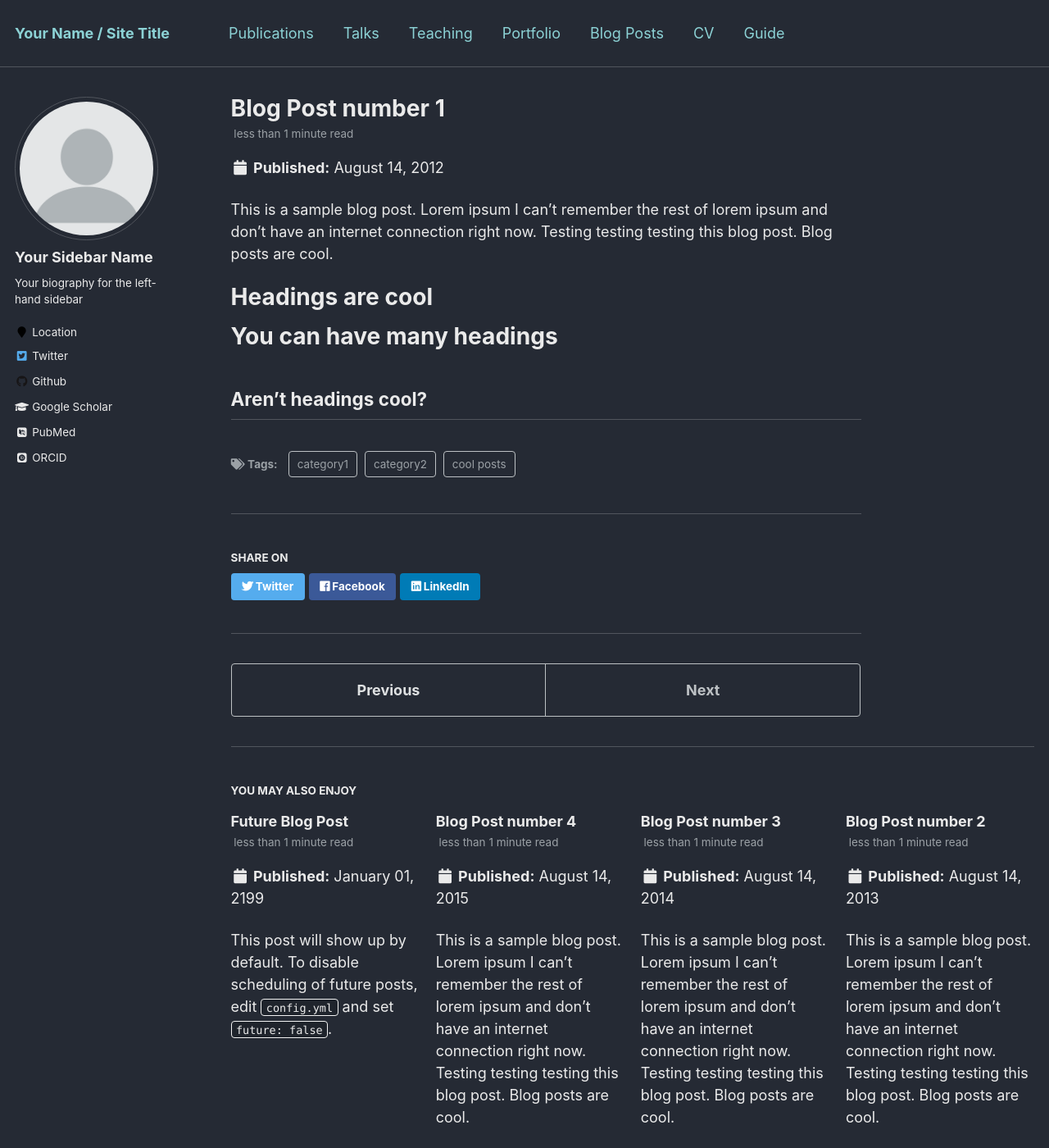
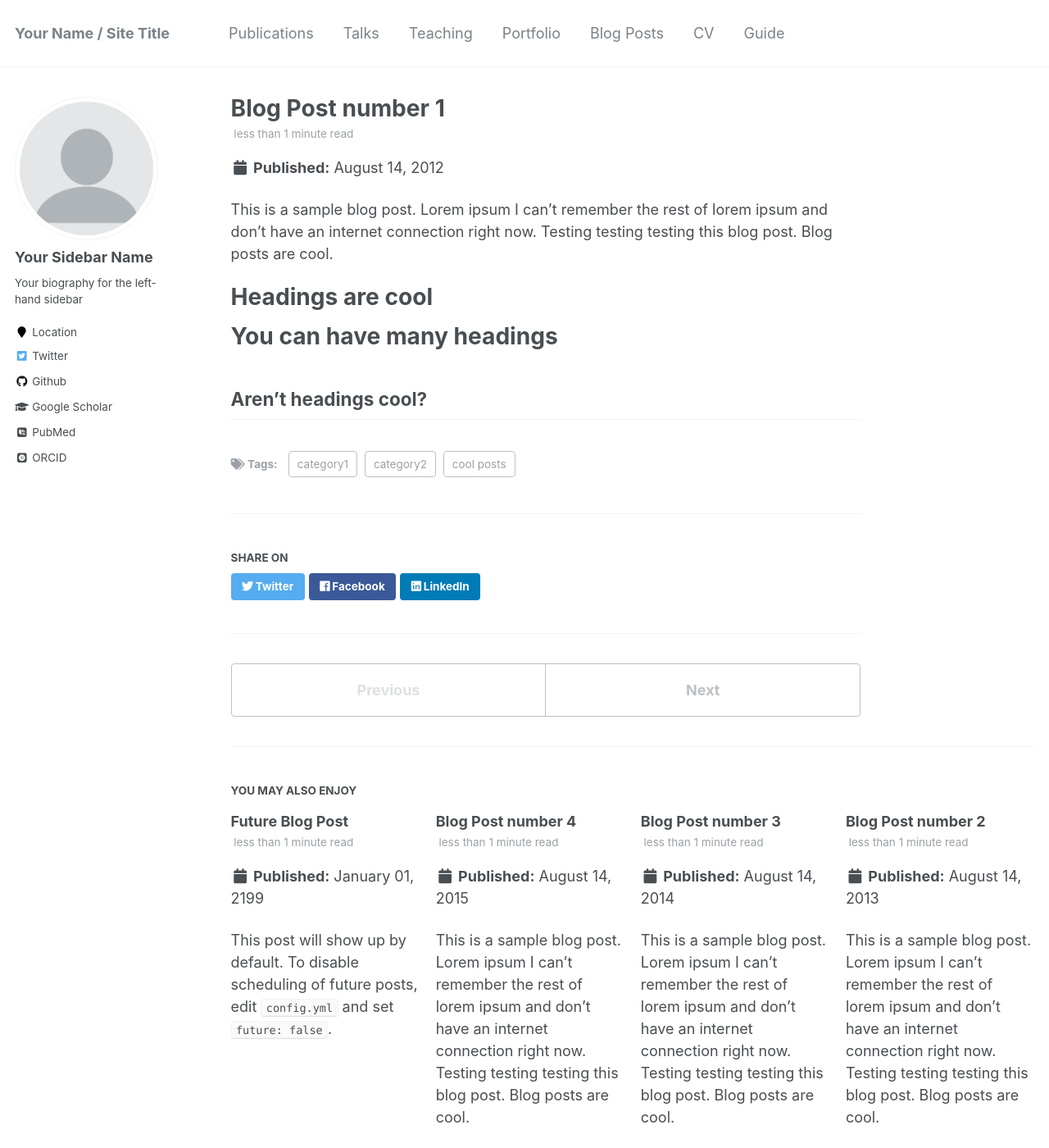
Before and after one commit to ppp-one/ppp-one.github.io, a Jekyll site: the page built from _posts/2012-08-14-blog-post-1.md, in a window 1280 px wide and 1400 px high. Shown: the whole window at 82% size. Built offline with Jekyll 4.4.1, drawn with Linux system fonts in a browser that asks for light colours; some web fonts are replaced.

Commit message:
Revert "Update _variables.scss"
This reverts commit cfa720b93ec17a38fc506b86da4265b97006e7ec.

```diff
--- a/_sass/_variables.scss
+++ b/_sass/_variables.scss
@@ -1,158 +1,3 @@
-// /* ==========================================================================
-//    Variables
-//    ========================================================================== */
-
-// /*
-//    Typography
-//    ========================================================================== */
-
-// $doc-font-size              : 16;
-
-// /* paragraph indention */
-// $paragraph-indent           : false; // true, false (default)
-// $indent-var                 : 1.3em;
-
-// /* system typefaces */
-// $serif                      : Georgia, Times, serif;
-// $sans-serif                 : -apple-system, ".SFNSText-Regular", "San Francisco", "Roboto", "Segoe UI", "Helvetica Neue", "Lucida Grande", Arial, sans-serif;
-// $monospace                  : Monaco, Consolas, "Lucida Console", monospace;
-
-// /* sans serif typefaces */
-// $sans-serif-narrow          : $sans-serif;
-// $helvetica                  : Helvetica, "Helvetica Neue", Arial, sans-serif;
-
-// /* serif typefaces */
-// $georgia                    : Georgia, serif;
-// $times                      : Times, serif;
-// $bodoni                     : "Bodoni MT", serif;
-// $calisto                    : "Calisto MT", serif;
-// $garamond                   : Garamond, serif;
-
-// $global-font-family         : $sans-serif;
-// $header-font-family         : $sans-serif;
-// $caption-font-family        : $serif;
-
-// /* type scale */
-// $type-size-1                : 2.441em;  // ~39.056px
-// $type-size-2                : 1.953em;  // ~31.248px
-// $type-size-3                : 1.563em;  // ~25.008px
-// $type-size-4                : 1.25em;   // ~20px
-// $type-size-5                : 1em;      // ~16px
-// $type-size-6                : 0.75em;   // ~12px
-// $type-size-7                : 0.6875em; // ~11px
-// $type-size-8                : 0.625em;  // ~10px
-
-
-// /*
-//    Colors
-//    ========================================================================== */
-
-// $gray                       : #7a8288;
-// $dark-gray                  : mix(#000, $gray, 40%);
-// $darker-gray                : mix(#000, $gray, 60%);
-// $light-gray                 : mix(#fff, $gray, 50%);
-// $lighter-gray               : mix(#fff, $gray, 90%);
-
-// $body-color                 : #fff;
-// $background-color           : #fff;
-// $code-background-color      : #fafafa;
-// $code-background-color-dark : $light-gray;
-// $text-color                 : $dark-gray;
-// $border-color               : $lighter-gray;
-
-// $primary-color              : #7a8288;
-// $success-color              : #62c462;
-// $warning-color              : #f89406;
-// $danger-color               : #ee5f5b;
-// $info-color                 : #52adc8;
-
-// /* brands */
-// $behance-color              : #1769FF;
-// $dribbble-color             : #ea4c89;
-// $facebook-color             : #3b5998;
-// $flickr-color               : #ff0084;
-// $foursquare-color           : #0072b1;
-// $github-color               : #171516;
-// $google-plus-color          : #dd4b39;
-// $instagram-color            : #517fa4;
-// $lastfm-color               : #d51007;
-// $linkedin-color             : #007bb6;
-// $pinterest-color            : #cb2027;
-// $rss-color                  : #fa9b39;
-// $soundcloud-color           : #ff3300;
-// $stackoverflow-color        : #fe7a15;
-// $tumblr-color               : #32506d;
-// $twitter-color              : #55acee;
-// $vimeo-color                : #1ab7ea;
-// $vine-color                 : #00bf8f;
-// $youtube-color              : #bb0000;
-// $xing-color                 : #006567;
-
-
-// /* links */
-// $link-color                 : $info-color;
-// $link-color-hover           : mix(#000, $link-color, 25%);
-// $link-color-visited         : mix(#fff, $link-color, 25%);
-// $masthead-link-color        : $primary-color;
-// $masthead-link-color-hover  : mix(#000, $primary-color, 25%);
-
-
-// /*
-//    Breakpoints
-//    ========================================================================== */
-
-// @include breakpoint-set("to ems", true);
-// /*
-// $small                      : 400px;
-// $medium                     : 500px;
-// $medium-wide                : 550px;
-// $large                      : 1200px;
-// $x-large                    : 1800px;
-// */
-
-// $small                      : 600px !default;
-// $medium                     : 768px !default;
-// $medium-wide                : 900px !default;
-// $large                      : 925px !default;
-// $x-large                    : 1280px !default;
-
-// /*
-//    Grid
-//    ========================================================================== */
-
-// $right-sidebar-width-narrow : 0px;
-// $right-sidebar-width        : 0px;
-// $right-sidebar-width-wide   : 0px;
-
-// $susy: (
-//   columns: 12,
-//   column-width: 120px,
-//   gutters: 1/4,
-//   math: fluid,
-//   output: float,
-//   gutter-position: after,
-//   container: $large,
-//   global-box-sizing: border-box,
-//   // debug: (
-//   //   image: show,
-//   //   color: blue,
-//   //   output: overlay,
-//   //   toggle: top right,
-//   // ),
-// );
-
-
-// /*
-//    Other
-//    ========================================================================== */
-
-// $border-radius              : 4px;
-// $box-shadow                 : 0 1px 1px rgba(0, 0, 0, 0.125);
-// $navicon-width              : 28px;
-// $navicon-height             : 4px;
-// $global-transition          : all 0.2s ease-in-out;
-
-
 /* ==========================================================================
    Variables
    ========================================================================== */
@@ -208,14 +53,14 @@
 $light-gray                 : mix(#fff, $gray, 50%);
 $lighter-gray               : mix(#fff, $gray, 90%);
 
-   $body-color                 : #252a34;
-   $background-color           : #252a34;
-   $code-background-color      : mix(#000, $background-color, 15%);
-   $code-background-color-dark : mix(#000, $background-color, 20%);
-   $text-color                 : #eaeaea;
-   $border-color               : mix(#fff, $background-color, 20%);
+$body-color                 : #fff;
+$background-color           : #fff;
+$code-background-color      : #fafafa;
+$code-background-color-dark : $light-gray;
+$text-color                 : $dark-gray;
+$border-color               : $lighter-gray;
 
-   $primary-color              : #8cd2d5;
+$primary-color              : #7a8288;
 $success-color              : #62c462;
 $warning-color              : #f89406;
 $danger-color               : #ee5f5b;
@@ -245,12 +90,11 @@
 
 
 /* links */
-   $link-color                 : mix(#000, $info-color, 15%) !default;
-   $link-color-hover           : mix(#000, $link-color, 25%) !default;
-   $link-color-visited         : mix(#fff, $link-color, 15%) !default;
-   $masthead-link-color        : $primary-color !default;
-   $masthead-link-color-hover  : mix(#000, $primary-color, 25%) !default;
-   $navicon-link-color-hover   : mix(#fff, $primary-color, 75%) !default;
+$link-color                 : $info-color;
+$link-color-hover           : mix(#000, $link-color, 25%);
+$link-color-visited         : mix(#fff, $link-color, 25%);
+$masthead-link-color        : $primary-color;
+$masthead-link-color-hover  : mix(#000, $primary-color, 25%);
 
 
 /*
```
Lines whose indentation alone changed are shown as unchanged.
